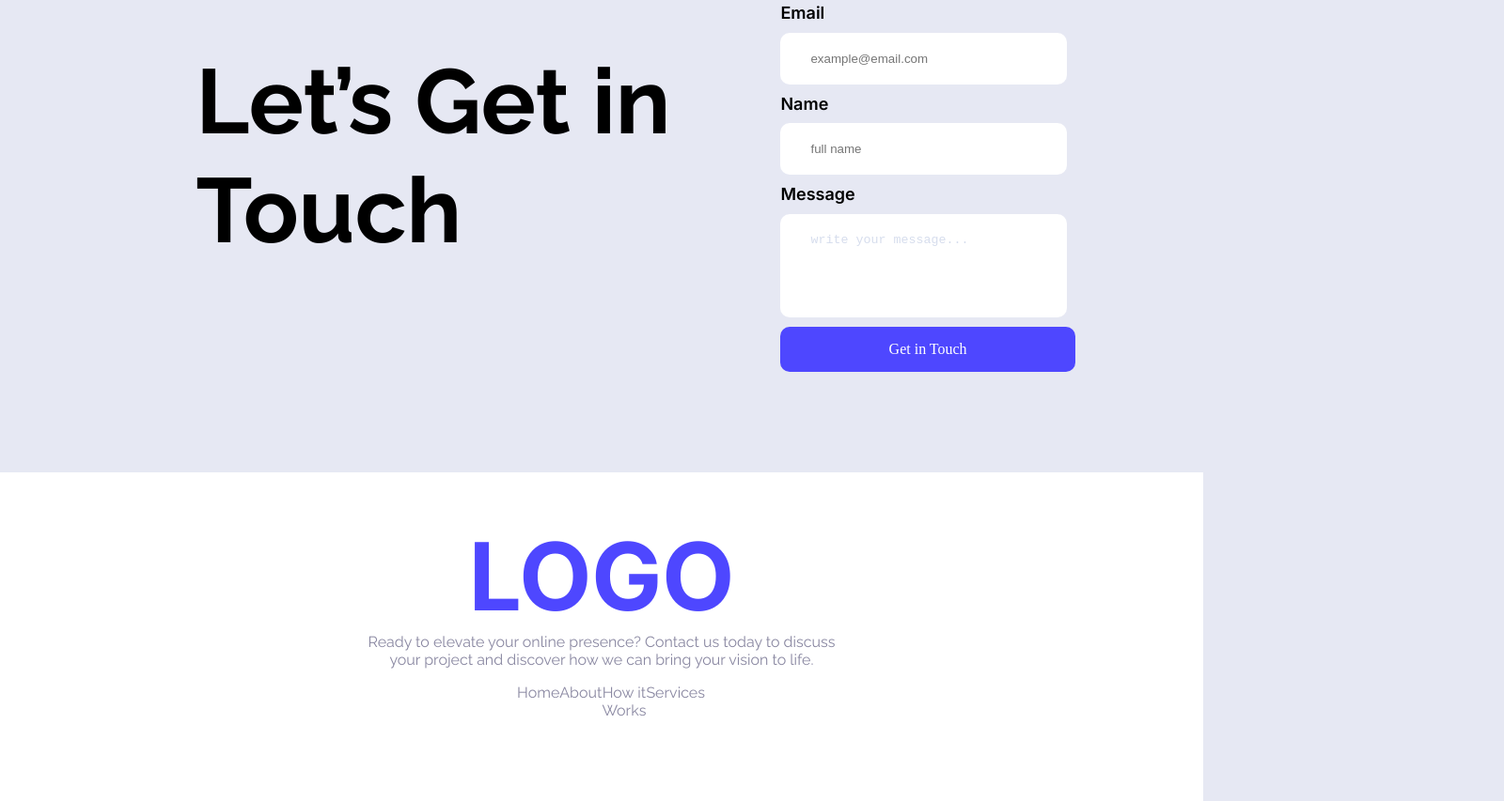
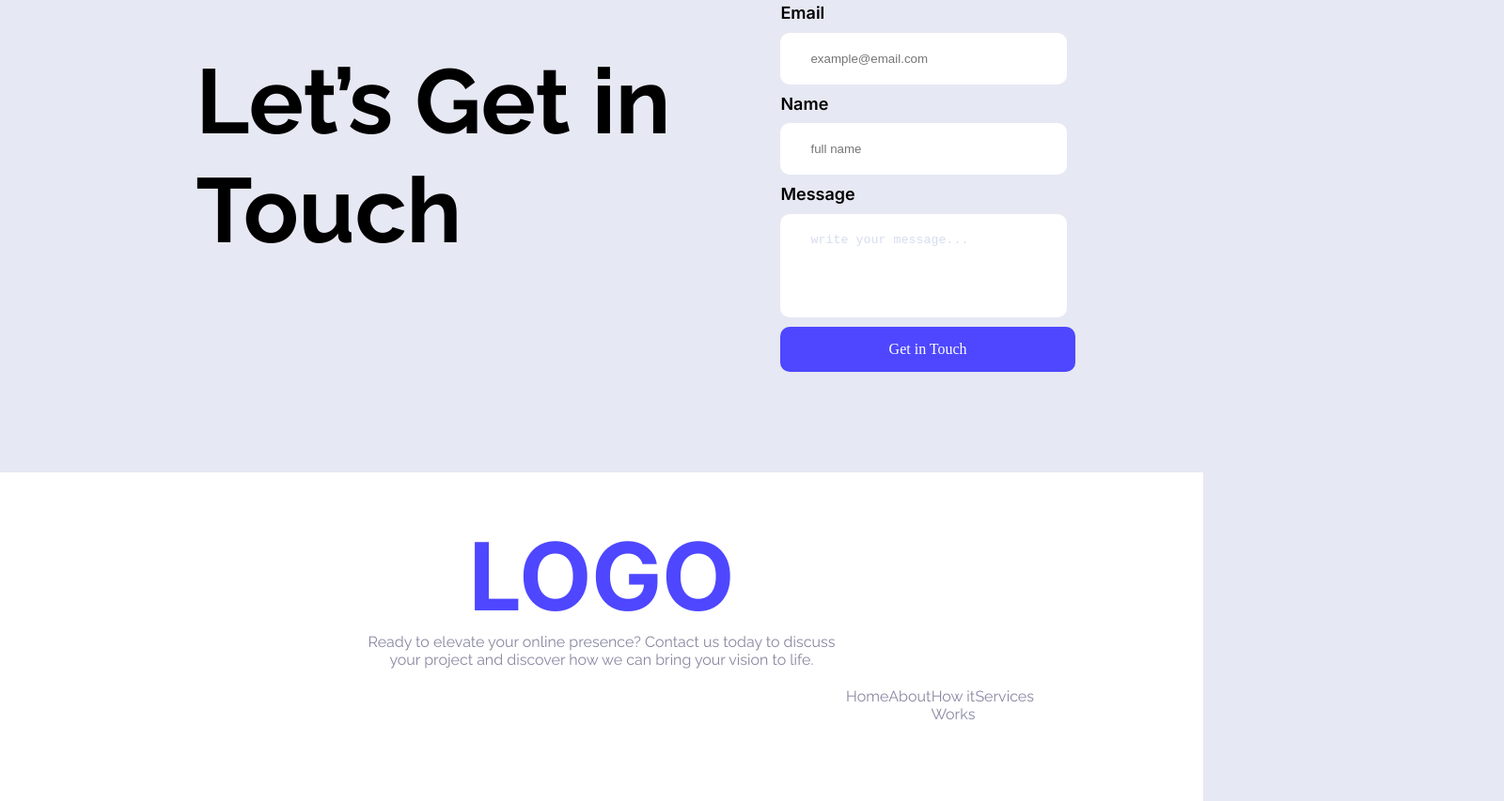
Before and after one commit to abir-11/programming-hero-assignment1, a plain HTML site: page index.html in a window 1280 px wide. Shown: the part 3288-4141 px from the top of the page at 94% size, 1600 px wide, since content can reach past the window. Drawn offline with Linux system fonts and the light colour scheme.

Commit message:
footer some problem has been slove

```diff
--- a/styles/style.css
+++ b/styles/style.css
@@ -296,8 +296,8 @@
 }
 .contact-list ul{
     display: flex;
-    padding: 0px 550px;
-
+    padding: 20px 700px;
+    margin: 0px 200px;
     text-align: center;
     justify-content: space-around;
 }
```
